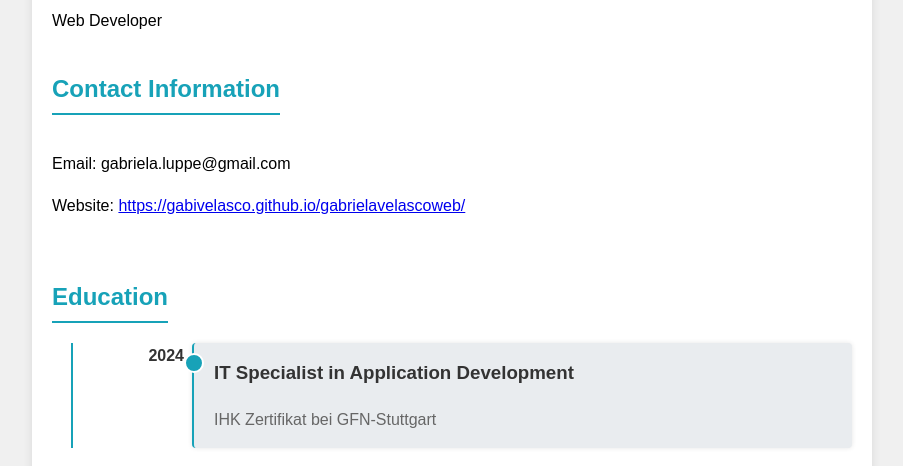
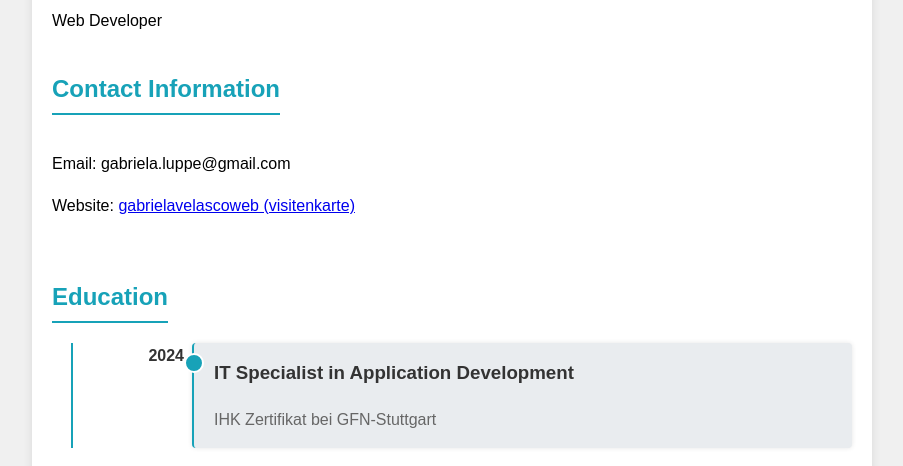
Before and after one commit to GabiVelasco/web_lebenslauf, a plain HTML site: page index.html in a window 1280 px wide. Shown: the part 334-800 px from the top of the page, without its empty margins (188-1091 px from the left). Drawn offline with Linux system fonts and the light colour scheme.

Commit message:
beschreibung der link geändert

```diff
--- a/index.html
+++ b/index.html
@@ -18,7 +18,7 @@
             <h2>Contact Information</h2>
             <p>Email: gabriela.luppe@gmail.com</p>
             <p>Website: <a
-                    href="https://gabivelasco.github.io/gabrielavelascoweb/">https://gabivelasco.github.io/gabrielavelascoweb/</a>
+                    href="https://gabivelasco.github.io/gabrielavelascoweb/">gabrielavelascoweb (visitenkarte)</a>
             </p>
         </div>
 
```
